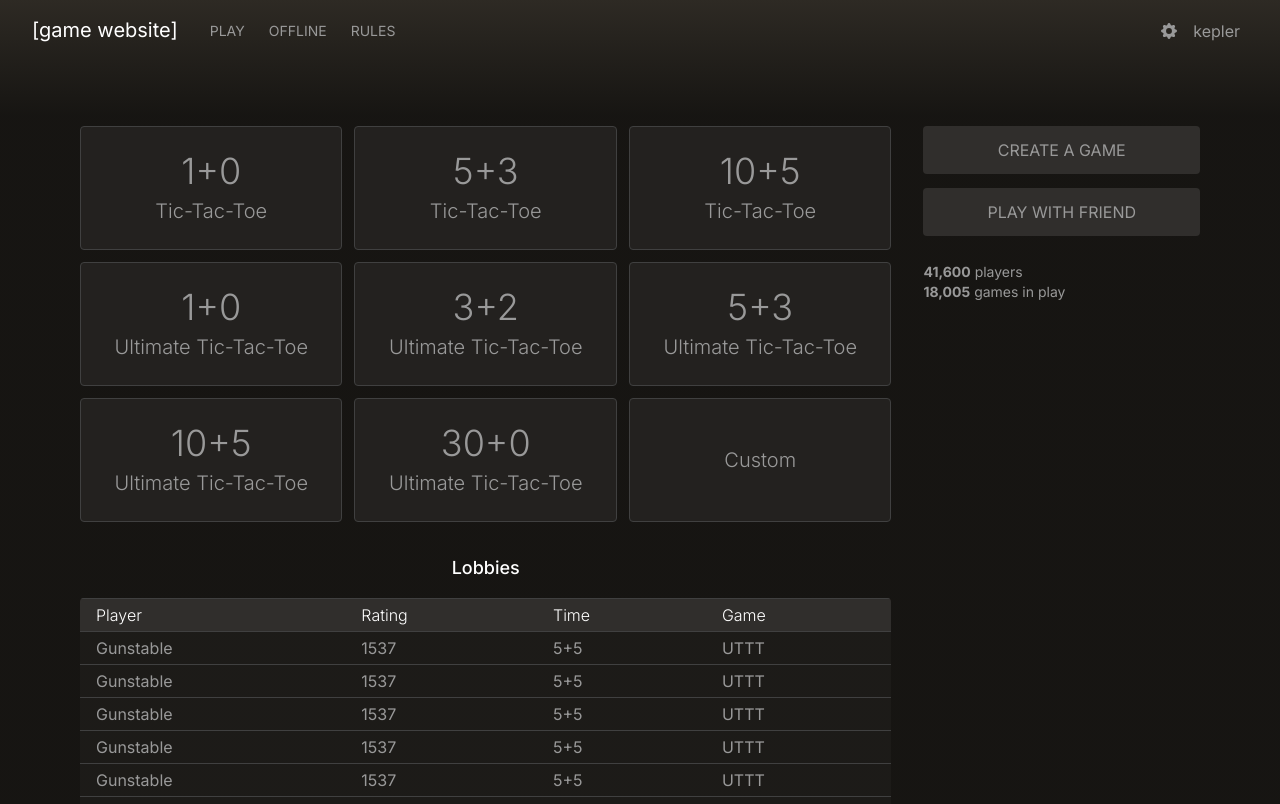
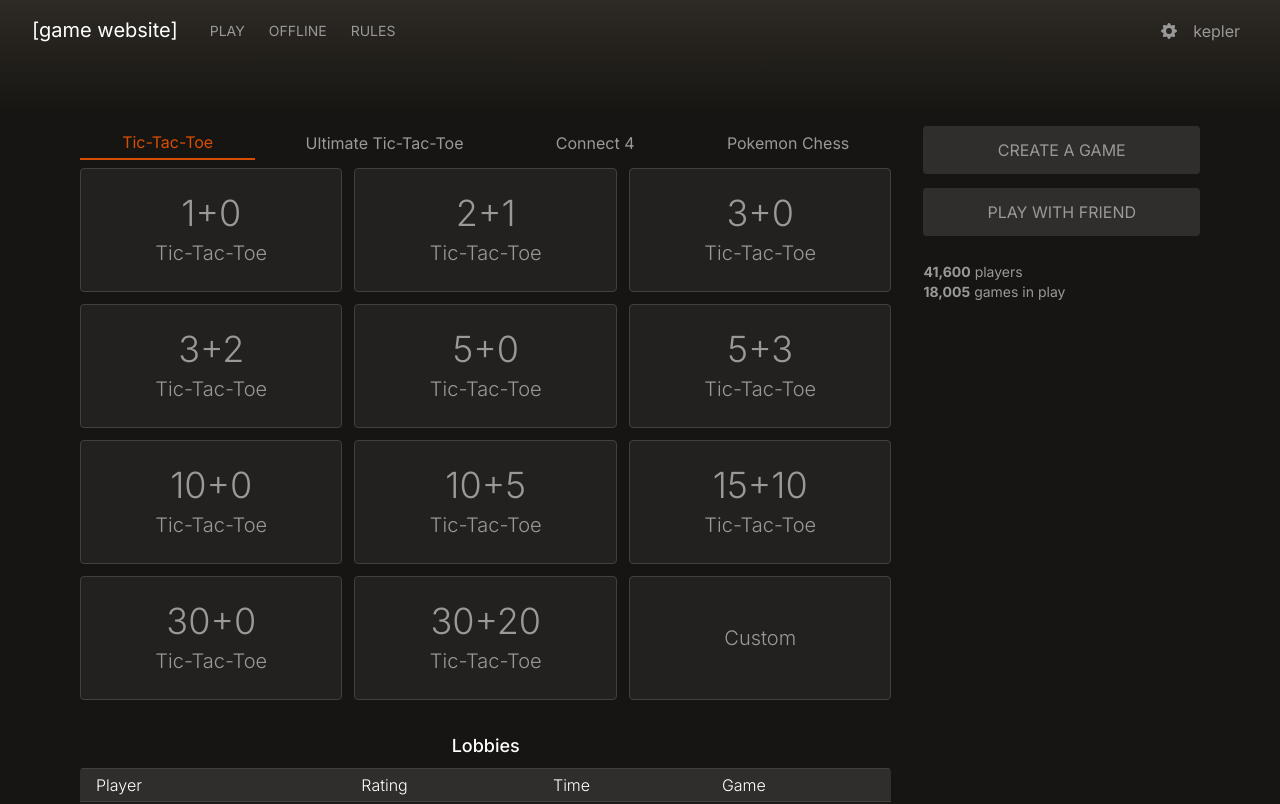
Before and after one commit to SVWEFSBRWHWBCOTSEID/SVWEFSBRWHWBCOTSEID.github.io, a Next.js app: page / in a window 1280 px wide. Shown: the top 804 px of the page. Built offline with nearby package versions, Linux system fonts and the light colour scheme.

Commit message:
Quick pairing game panels, tabs

```diff
--- a/app/(home)/Lobbies.tsx
+++ b/app/(home)/Lobbies.tsx
@@ -20,6 +20,17 @@ export default function Lobbies() {
             <LobbyRoom />
             <LobbyRoom />
             <LobbyRoom />
+            <LobbyRoom />
+            <LobbyRoom />
+            <LobbyRoom />
+            <LobbyRoom />
+            <LobbyRoom />
+            <LobbyRoom />
+            <LobbyRoom />
+            <LobbyRoom />
+            <LobbyRoom />
+            <LobbyRoom />
+            <LobbyRoom />
         </div>
     )
 }
--- a/app/(home)/QuickPairing.tsx
+++ b/app/(home)/QuickPairing.tsx
@@ -1,29 +1,25 @@
-import {ReactNode} from 'react';
+'use client'
+
+import {Tab} from '@headlessui/react';
+import QuickPairingTab from './QuickPairingTab';
+import QuickPairingPanel from './QuickPairingPanel';
 
 
 export default function QuickPairing() {
+    const games = ['Tic-Tac-Toe', 'Ultimate Tic-Tac-Toe', 'Connect 4', 'Pokemon Chess']
+
     return (
-        <div className="grid grid-cols-3 gap-3 mb-8">
-            <QuickPairingButton game="Tic-Tac-Toe">1+0</QuickPairingButton>
-            <QuickPairingButton game="Tic-Tac-Toe">5+3</QuickPairingButton>
-            <QuickPairingButton game="Tic-Tac-Toe">10+5</QuickPairingButton>
-
-            <QuickPairingButton game="Ultimate Tic-Tac-Toe">1+0</QuickPairingButton>
-            <QuickPairingButton game="Ultimate Tic-Tac-Toe">3+2</QuickPairingButton>
-            <QuickPairingButton game="Ultimate Tic-Tac-Toe">5+3</QuickPairingButton>
-
-            <QuickPairingButton game="Ultimate Tic-Tac-Toe">10+5</QuickPairingButton>
-            <QuickPairingButton game="Ultimate Tic-Tac-Toe">30+0</QuickPairingButton>
-            <QuickPairingButton game="Custom" />
-        </div>
+        <Tab.Group>
+            <Tab.List className="flex gap-2 mb-2">
+                {games.map(game => (
+                    <QuickPairingTab game={game} key={game} />
+                ))}
+            </Tab.List>
+            <Tab.Panels>
+                {games.map(game => (
+                    <QuickPairingPanel game={game} key={game} />
+                ))}
+            </Tab.Panels>
+        </Tab.Group>
     )
 }
-
-function QuickPairingButton(props: {children?: ReactNode, game: string}) {
-    return (
-        <div className="flex flex-col gap-1.5 items-center justify-center rounded font-light text-secondary hover:text-[#ccc] border border-tertiary p-6 bg-content-secondary/50 hover:bg-theme-orange/20 transition duration-200">
-            {props.children && <h3 className="text-4xl">{props.children}</h3>}
-            <h4 className="text-xl">{props.game}</h4>
-        </div>
-    )
-}
--- /dev/null
+++ b/app/(home)/QuickPairingButton.tsx
@@ -0,0 +1,11 @@
+import {ReactNode} from 'react';
+
+
+export default function QuickPairingButton(props: {children?: ReactNode, game: string}) {
+    return (
+        <div className="flex flex-col gap-1.5 items-center justify-center rounded font-light text-secondary hover:text-[#ccc] border border-tertiary p-6 bg-content-secondary/50 hover:bg-theme-orange/20 transition duration-200">
+            {props.children && <h3 className="text-4xl">{props.children}</h3>}
+            <h4 className="text-xl">{props.game}</h4>
+        </div>
+    )
+}
--- /dev/null
+++ b/app/(home)/QuickPairingPanel.tsx
@@ -0,0 +1,27 @@
+'use client'
+
+import {Tab} from '@headlessui/react';
+import QuickPairingButton from './QuickPairingButton';
+
+
+export default function QuickPairingPanel(props: {game: string}) {
+    return (
+        <Tab.Panel className="grid grid-cols-3 gap-3 mb-8">
+            <QuickPairingButton game={props.game}>1+0</QuickPairingButton>
+            <QuickPairingButton game={props.game}>2+1</QuickPairingButton>
+            <QuickPairingButton game={props.game}>3+0</QuickPairingButton>
+
+            <QuickPairingButton game={props.game}>3+2</QuickPairingButton>
+            <QuickPairingButton game={props.game}>5+0</QuickPairingButton>
+            <QuickPairingButton game={props.game}>5+3</QuickPairingButton>
+
+            <QuickPairingButton game={props.game}>10+0</QuickPairingButton>
+            <QuickPairingButton game={props.game}>10+5</QuickPairingButton>
+            <QuickPairingButton game={props.game}>15+10</QuickPairingButton>
+
+            <QuickPairingButton game={props.game}>30+0</QuickPairingButton>
+            <QuickPairingButton game={props.game}>30+20</QuickPairingButton>
+            <QuickPairingButton game="Custom" />
+        </Tab.Panel>
+    )
+}
--- /dev/null
+++ b/app/(home)/QuickPairingTab.tsx
@@ -0,0 +1,12 @@
+'use client'
+
+import {Tab} from '@headlessui/react';
+
+
+export default function QuickPairingTab(props: {game: string}) {
+    return (
+        <Tab className="px-6 py-1 flex-grow text-secondary ui-selected:text-theme-orange ui-selected:border-b-2 ui-selected:border-theme-orange">
+            {props.game}
+        </Tab>
+    )
+}
--- a/app/(home)/page.tsx
+++ b/app/(home)/page.tsx
@@ -11,12 +11,12 @@ export const metadata: Metadata = {
 
 export default function Home() {
     return (
-        <main className="container pt-16 flex gap-8">
+        <main className="container pt-16 pb-20 flex gap-8">
             <div className="flex-grow">
                 {/* <h3 className="text-lg text-center font-medium mb-4">Quick Pairing</h3> */}
                 <QuickPairing />
 
-                <h3 className="text-lg text-center font-medium mb-4">Lobbies</h3>
+                <h3 className="text-lg text-center font-medium mb-2">Lobbies</h3>
                 <Lobbies />
             </div>
             <div className="flex flex-col gap-3.5">
--- /dev/null
+++ b/app/(info)/about/page.tsx
@@ -0,0 +1,9 @@
+export default function About() {
+    return (
+        <div className="container flex gap-10 pt-4 pb-12">
+            <h2 className="text-2xl font-bold">
+                About
+            </h2>
+        </div>
+    )
+}
```
